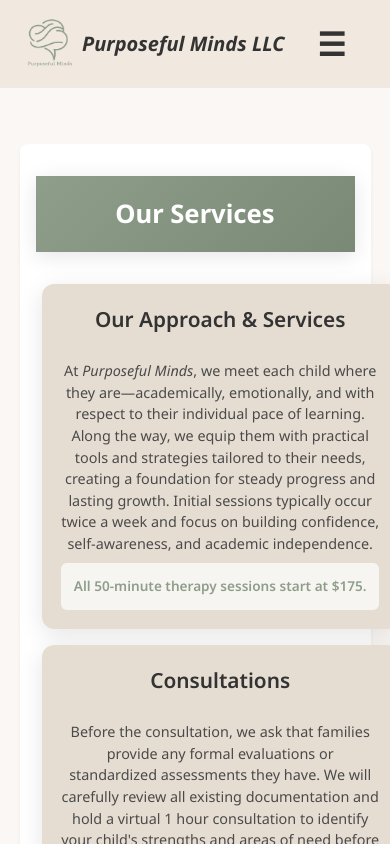
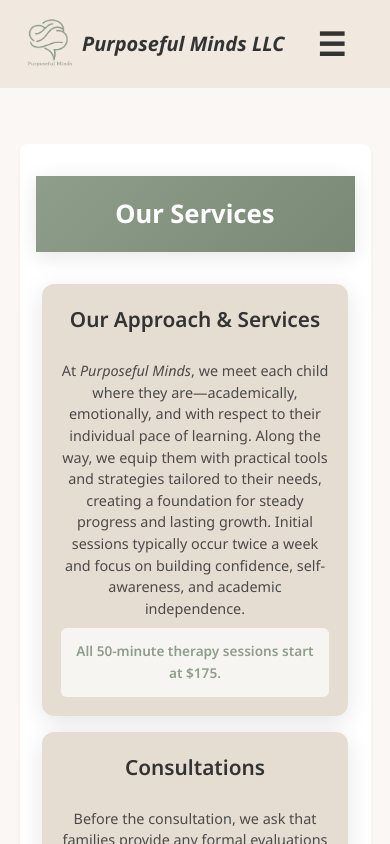
Before and after one commit to asimak4/julia_purposeful_minds, a React (Create React App) app: page /services in a window 390 px wide. Shown: the top 844 px of the page. Built offline with nearby package versions, Linux system fonts and the light colour scheme; no server answers.

Commit message:
fixing mobile services pricing boxes

```diff
--- a/src/pages/ServicesPage.module.css
+++ b/src/pages/ServicesPage.module.css
@@ -81,8 +81,8 @@
   border-radius: 6px;
   margin-top: auto;
   margin-bottom: 0;
-  white-space: nowrap;
-  overflow: hidden;
+  white-space: normal;
+  overflow: visible;
 }
 
 /* Consultation Section */
```
